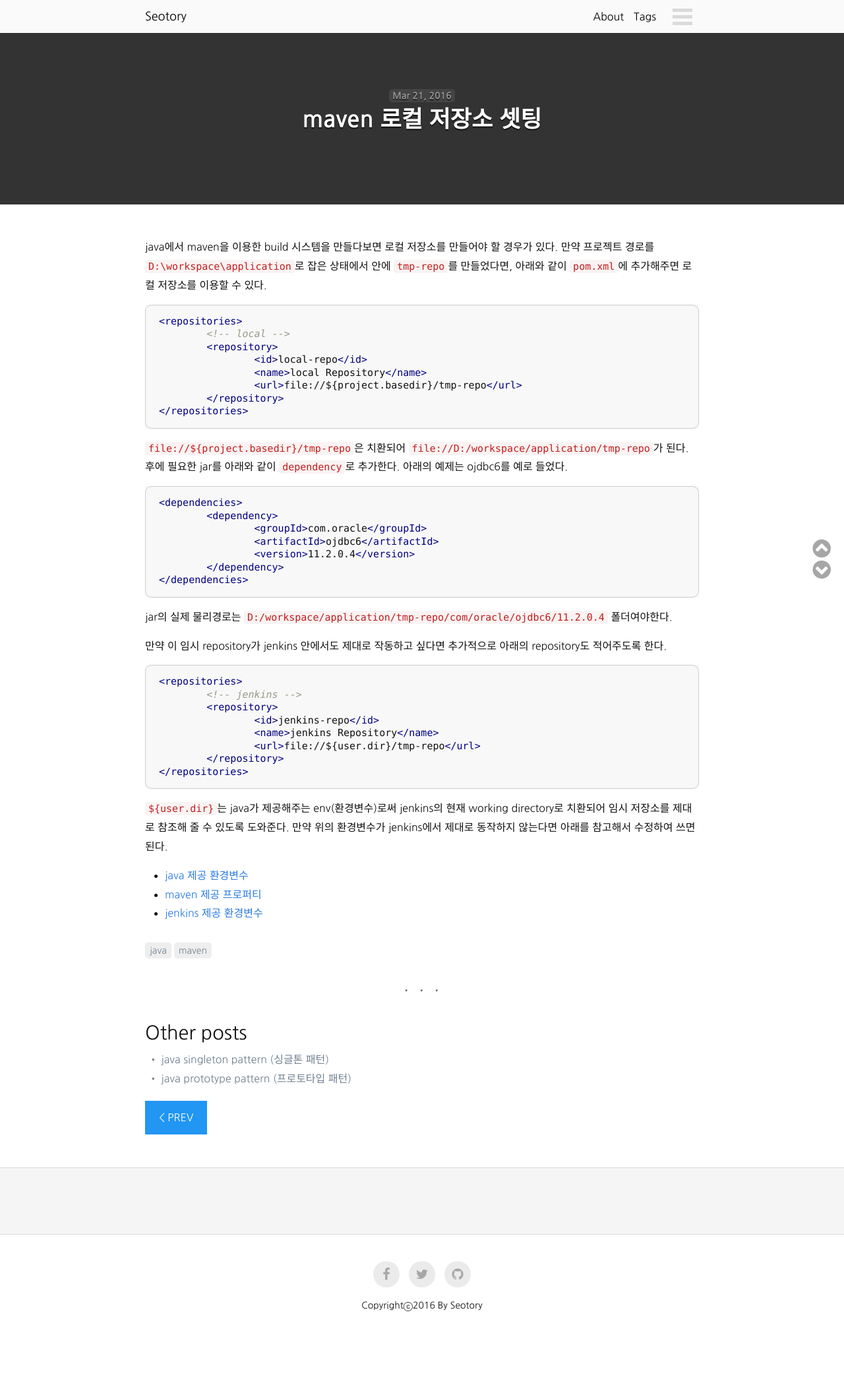
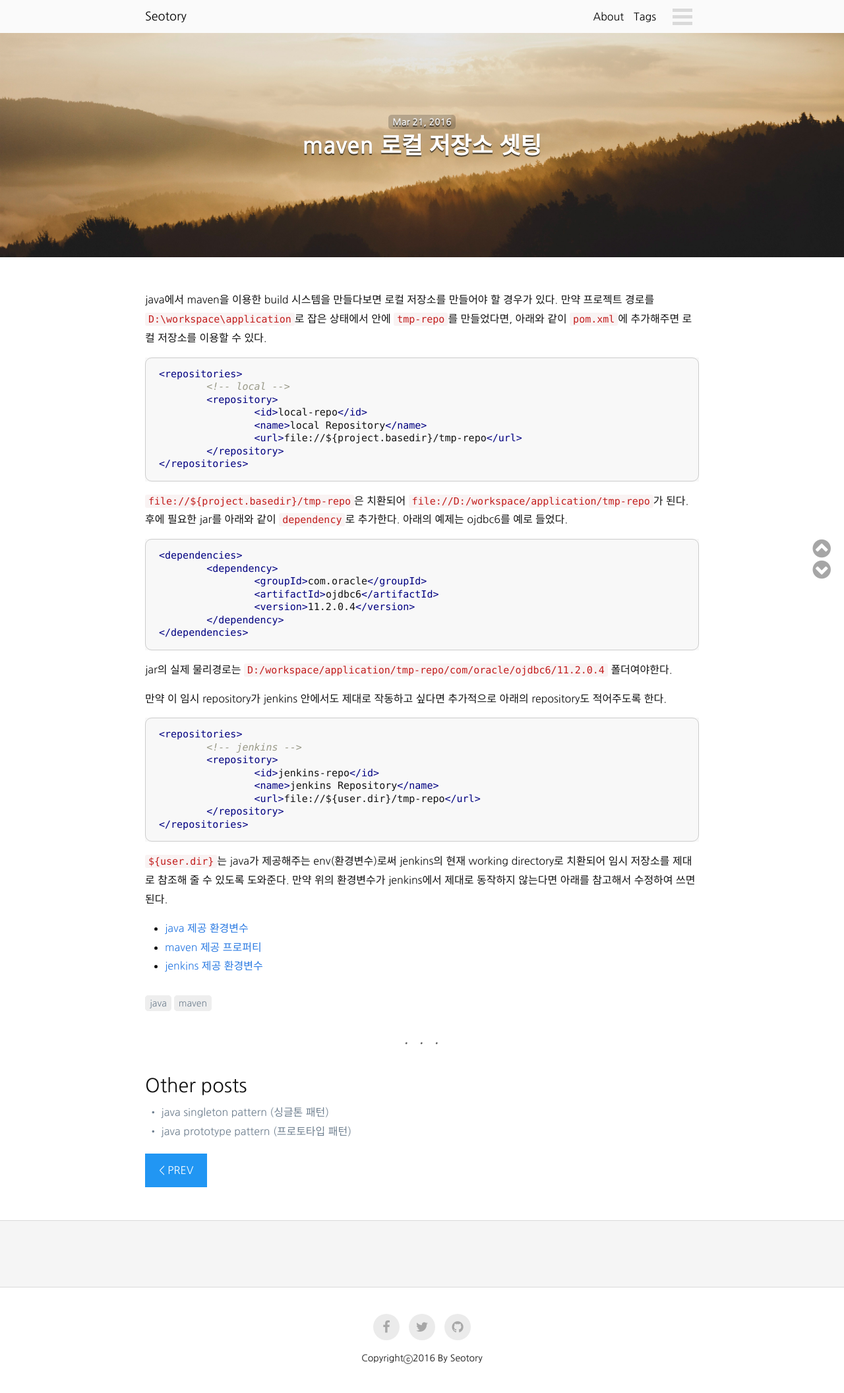
Before and after one commit to seotory/seotory.github.io, a Jekyll site: the page built from _posts/dev/2016-03-21-maven-local-repository-setting.markdown, in a window 1280 px wide. Shown: the whole page at 66% size. Built offline with Jekyll 4.4.1, drawn with Linux system fonts in a browser that asks for light colours; nearby versions of some CDN libraries; comment, search, counter and statistics services are not loaded; before the commit the page ends 2032 px from its top, so only the background shows below that.

Commit message:
백이미지 추가

```diff
--- a/_sass/_layout.scss
+++ b/_sass/_layout.scss
@@ -118,7 +118,15 @@ article > *:first-child {
 	margin-top: -1px;
 	margin-bottom: 50px;
 	text-shadow: 0 2px 1px rgba(0, 0, 0, 0.67);
-	background-color: rgba(0,0,0,0.8);
+	/*background-color: rgba(0,0,0,0.8);*/
+	background: url(../images/title-background.jpg);
+    background-position: center;
+    background-repeat: no-repeat;
+    -webkit-background-size: cover;
+    -moz-background-size: cover;
+    -khtml-background-size: cover;
+    background-size: cover;
+    z-index: 0;
 }
 .page-content {
 	margin-bottom: 50px;
@@ -141,7 +149,7 @@ article > *:first-child {
 	}
 }
 .post-info {
-	padding: 80px 0 100px 0;
+	padding: 120px 0 140px 0;
 	text-align: center;
 	word-break: keep-all;
 	h1 {
@@ -151,16 +159,16 @@ article > *:first-child {
 		line-height: 1.3;
 	}
 	span {
-		padding: 3px 5px;
+		padding: 4px 6px;
 		margin-bottom: 0px;
 		border-radius: 5px;
-		background: #444;
+		background-color: rgba(0,0,0,0.2);
 		font-weight: 700;
 	}
 }
 .post-meta {
 	font-size: $small-font-size;
-	color: #999;
+	color: #eee;
 	margin-top: -10px;
 }
 
```
Also changed, not shown: images/title-background.jpg (added).
